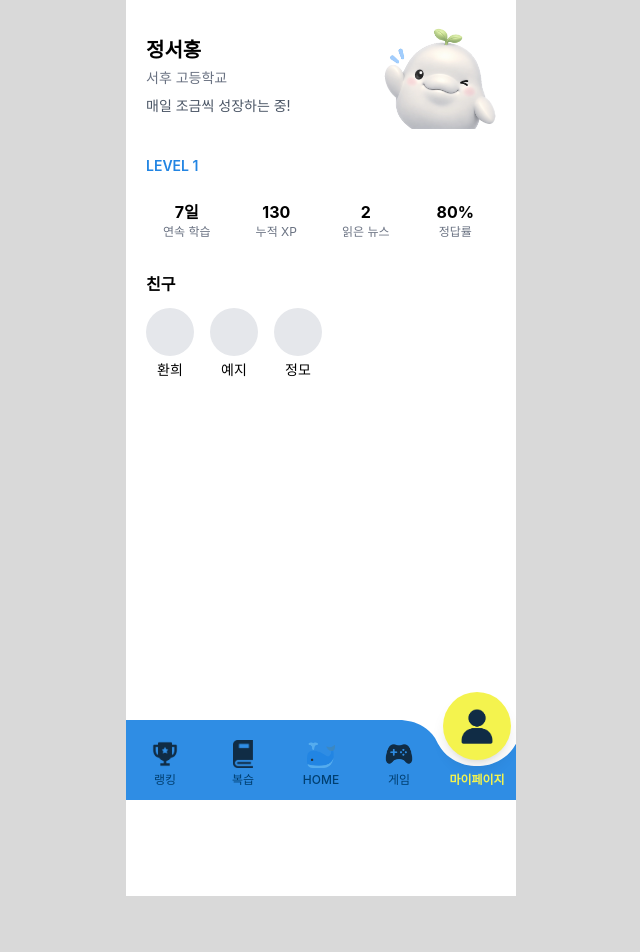
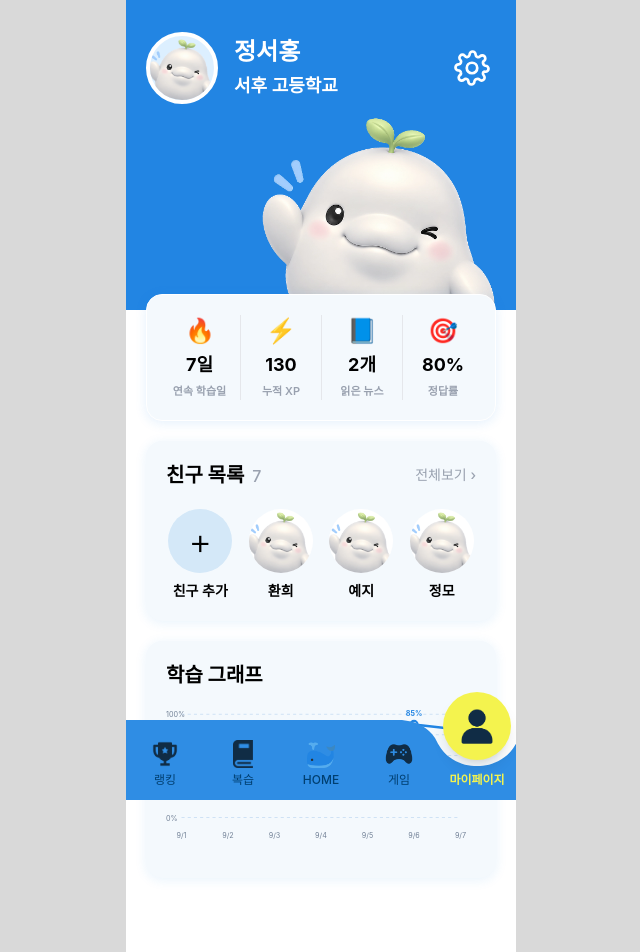
Before and after one commit to READLE-SKTHON/readle-fe, a React (Vite) app: page /my in a window 1280 px wide. Shown: the top 952 px of the page, without its empty margins (319-959 px from the left). Before the commit the page ends 896 px from the top, so only its background shows below. Built offline with nearby package versions, Linux system fonts and the light colour scheme.

Commit message:
🎨 style: 마이페이지 UI 디자인 수정

```diff
--- a/src/pages/my/MyPage.tsx
+++ b/src/pages/my/MyPage.tsx
@@ -11,71 +11,208 @@ const levelCharacters = {
 };
 
 export default function MyPage() {
-  const { user, stats, friends } = mockMyPage;
+  const { user, stats, friends, accuracyHistory } = mockMyPage;
 
   const character = levelCharacters[user.level as keyof typeof levelCharacters] ?? Level1Character;
 
+  const graphWidth = 300;
+  const graphHeight = 100;
+
+  const graphPoints = accuracyHistory
+    .map((value, index) => {
+      const x = 15 + index * ((graphWidth - 30) / (accuracyHistory.length - 1));
+      const y = graphHeight - (value / 100) * graphHeight;
+
+      return `${x},${y}`;
+    })
+    .join(" ");
+
   return (
-    <main className="min-h-screen px-5 pt-5">
-      {/* 프로필 */}
-      <section className="flex items-center justify-between">
-        <div>
-          <h1 className="text-xl font-bold">{user.name}</h1>
+    <main className="min-h-screen bg-white pb-32">
+      {/* 상단 프로필 */}
+      <section className="relative h-[310px] overflow-hidden bg-[#2285E3] px-5 pt-8">
+        {/* 사용자 정보 */}
+        <div className="relative z-10 flex items-center">
+          <div className="flex h-[72px] w-[72px] items-center justify-center overflow-hidden rounded-full border-4 border-white bg-[#DCEFFF]">
+            <img src={character} alt="프로필" className="h-full w-full object-cover" />
+          </div>
 
-          <p className="mt-1 text-sm text-gray-500">{user.school}</p>
+          <div className="ml-4 text-white">
+            <h1 className="text-2xl font-bold">{user.name}</h1>
+            <p className="mt-1 text-lg font-semibold">{user.school}</p>
+          </div>
 
-          <p className="mt-2 text-sm text-gray-600">{user.introduction}</p>
+          {/* 설정 */}
+          <button
+            type="button"
+            className="ml-auto flex h-12 w-12 items-center justify-center text-white"
+            aria-label="설정"
+          >
+            <svg
+              viewBox="0 0 24 24"
+              fill="none"
+              stroke="currentColor"
+              strokeWidth="1.8"
+              className="h-9 w-9"
+            >
+              <path d="M12 15.5a3.5 3.5 0 1 0 0-7 3.5 3.5 0 0 0 0 7Z" />
+              <path d="M19.4 15a1.7 1.7 0 0 0 .34 1.88l.06.06a2 2 0 1 1-2.83 2.83l-.06-.06A1.7 1.7 0 0 0 15 19.4a1.7 1.7 0 0 0-1 .6 1.7 1.7 0 0 0-.4 1.1V21a2 2 0 1 1-4 0v-.09A1.7 1.7 0 0 0 8.5 19.4a1.7 1.7 0 0 0-1.88.34l-.06.06a2 2 0 1 1-2.83-2.83l.06-.06A1.7 1.7 0 0 0 4.6 15a1.7 1.7 0 0 0-.6-1 1.7 1.7 0 0 0-1.1-.4H3a2 2 0 1 1 0-4h.09A1.7 1.7 0 0 0 4.6 8.5a1.7 1.7 0 0 0-.34-1.88l-.06-.06a2 2 0 1 1 2.83-2.83l.06.06A1.7 1.7 0 0 0 9 4.6a1.7 1.7 0 0 0 1-.6 1.7 1.7 0 0 0 .4-1.1V3a2 2 0 1 1 4 0v.09A1.7 1.7 0 0 0 15.5 4.6a1.7 1.7 0 0 0 1.88-.34l.06-.06a2 2 0 1 1 2.83 2.83l-.06.06A1.7 1.7 0 0 0 19.4 9c.12.36.34.7.6 1 .3.3.7.5 1.1.5H21a2 2 0 1 1 0 4h-.09a1.7 1.7 0 0 0-1.51.5Z" />
+            </svg>
+          </button>
         </div>
 
+        {/* 레벨별 메인 캐릭터 */}
         <img
           src={character}
           alt={`레벨 ${user.level} 캐릭터`}
-          className="h-28 w-28 object-contain"
+          className="absolute -bottom-5 right-5 w-[235px] object-contain"
         />
       </section>
 
-      {/* 레벨 */}
-      <section className="mt-6">
-        <p className="text-sm font-semibold text-[#2285E3]">LEVEL {user.level}</p>
-      </section>
+      {/* 학습 요약 */}
+      <section className="relative z-10 mx-5 -mt-4 rounded-2xl border border-white bg-[#F4F9FD] px-3 py-5 shadow-[0_2px_12px_rgba(34,133,227,0.12)]">
+        <div className="grid grid-cols-4">
+          <StatItem icon="🔥" value={`${stats.streakDays}일`} label="연속 학습일" />
 
-      {/* 학습 정보 */}
-      <section className="mt-6 grid grid-cols-4 gap-2">
-        <div className="text-center">
-          <p className="font-bold">{stats.streakDays}일</p>
-          <p className="text-xs text-gray-500">연속 학습</p>
-        </div>
+          <StatItem icon="⚡" value={stats.totalXp} label="누적 XP" border />
 
-        <div className="text-center">
-          <p className="font-bold">{stats.totalXp}</p>
-          <p className="text-xs text-gray-500">누적 XP</p>
-        </div>
+          <StatItem icon="📘" value={`${stats.newsCount}개`} label="읽은 뉴스" border />
 
-        <div className="text-center">
-          <p className="font-bold">{stats.newsCount}</p>
-          <p className="text-xs text-gray-500">읽은 뉴스</p>
-        </div>
-
-        <div className="text-center">
-          <p className="font-bold">{stats.accuracy}%</p>
-          <p className="text-xs text-gray-500">정답률</p>
+          <StatItem icon="🎯" value={`${stats.accuracy}%`} label="정답률" border />
         </div>
       </section>
 
-      {/* 친구 */}
-      <section className="mt-8">
-        <h2 className="font-bold">친구</h2>
+      {/* 친구 목록 */}
+      <section className="mx-5 mt-5 rounded-2xl bg-[#F4F9FD] px-5 py-5 shadow-[0_2px_12px_rgba(34,133,227,0.10)]">
+        <div className="flex items-center justify-between">
+          <h2 className="text-xl font-bold">
+            친구 목록
+            <span className="ml-2 text-base font-medium text-gray-400">7</span>
+          </h2>
 
-        <div className="mt-3 flex gap-4">
+          <button type="button" className="text-sm font-medium text-gray-400">
+            전체보기 ›
+          </button>
+        </div>
+
+        <div className="mt-5 grid grid-cols-4 gap-3">
+          {/* 친구 추가 */}
+          <button type="button" className="flex flex-col items-center">
+            <div className="flex h-16 w-16 items-center justify-center rounded-full bg-[#D4E8F8] text-4xl font-light">
+              +
+            </div>
+
+            <span className="mt-2 text-sm font-semibold">친구 추가</span>
+          </button>
+
           {friends.map((friend) => (
-            <div key={friend.id} className="text-center">
-              <div className="h-12 w-12 rounded-full bg-gray-200" />
+            <div key={friend.id} className="flex flex-col items-center">
+              <div className="h-16 w-16 overflow-hidden rounded-full bg-white">
+                <img
+                  src={Level1Character}
+                  alt={friend.name}
+                  className="h-full w-full object-cover"
+                />
+              </div>
 
-              <p className="mt-1 text-sm">{friend.name}</p>
+              <span className="mt-2 text-sm font-semibold">{friend.name}</span>
             </div>
           ))}
+        </div>
+      </section>
+
+      {/* 학습 그래프 */}
+      <section className="mx-5 mt-5 rounded-2xl bg-[#F4F9FD] px-5 py-5 shadow-[0_2px_12px_rgba(34,133,227,0.10)]">
+        <h2 className="text-xl font-bold">학습 그래프</h2>
+
+        <div className="mt-5 overflow-hidden">
+          <svg viewBox={`0 0 ${graphWidth} 145`} className="w-full">
+            {/* 가로 가이드 */}
+            {[0, 20, 40, 60, 80, 100].map((value) => {
+              const y = graphHeight - (value / 100) * graphHeight + 5;
+
+              return (
+                <g key={value}>
+                  <line
+                    x1="15"
+                    y1={y}
+                    x2={graphWidth - 15}
+                    y2={y}
+                    stroke="#CFE2F5"
+                    strokeWidth="1"
+                    strokeDasharray="3 3"
+                  />
+
+                  <text x="0" y={y + 3} fontSize="7" fill="#718096">
+                    {value}%
+                  </text>
+                </g>
+              );
+            })}
+
+            {/* 그래프 선 */}
+            <polyline
+              points={graphPoints}
+              fill="none"
+              stroke="#2285E3"
+              strokeWidth="2.5"
+              strokeLinecap="round"
+              strokeLinejoin="round"
+            />
+
+            {/* 각 점 */}
+            {accuracyHistory.map((value, index) => {
+              const x = 15 + index * ((graphWidth - 30) / (accuracyHistory.length - 1));
+
+              const y = graphHeight - (value / 100) * graphHeight;
+
+              return (
+                <g key={index}>
+                  <circle cx={x} cy={y} r="3.5" fill="white" stroke="#2285E3" strokeWidth="2" />
+
+                  <text
+                    x={x}
+                    y={y - 8}
+                    fontSize="7"
+                    fontWeight="700"
+                    fill="#2285E3"
+                    textAnchor="middle"
+                  >
+                    {value}%
+                  </text>
+
+                  <text x={x} y="125" fontSize="7" fill="#718096" textAnchor="middle">
+                    9/{index + 1}
+                  </text>
+                </g>
+              );
+            })}
+          </svg>
         </div>
       </section>
     </main>
   );
 }
+
+type StatItemProps = {
+  icon: string;
+  value: string | number;
+  label: string;
+  border?: boolean;
+};
+
+function StatItem({ icon, value, label, border = false }: StatItemProps) {
+  return (
+    <div
+      className={`flex flex-col items-center justify-center ${
+        border ? "border-l border-gray-200" : ""
+      }`}
+    >
+      <span className="text-2xl">{icon}</span>
+
+      <strong className="mt-1 text-lg">{value}</strong>
+
+      <span className="mt-1 text-center text-[11px] font-semibold text-gray-400">{label}</span>
+    </div>
+  );
+}
```
